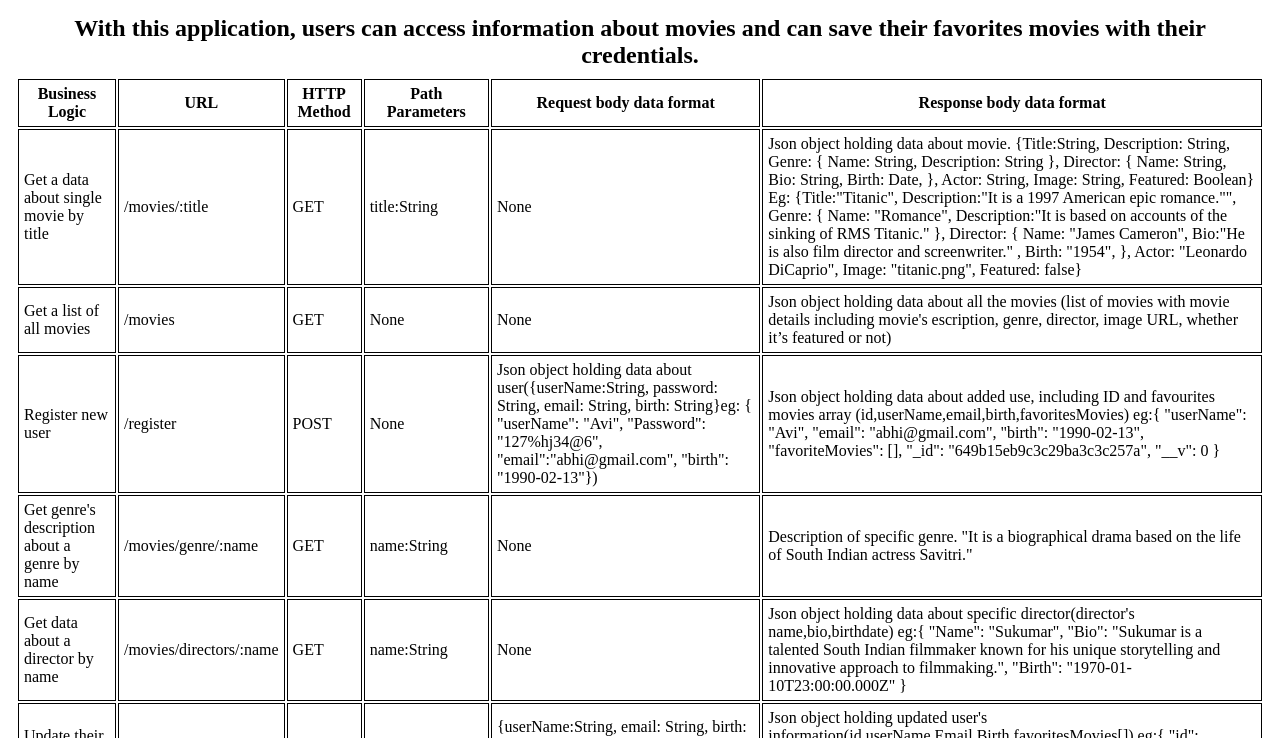
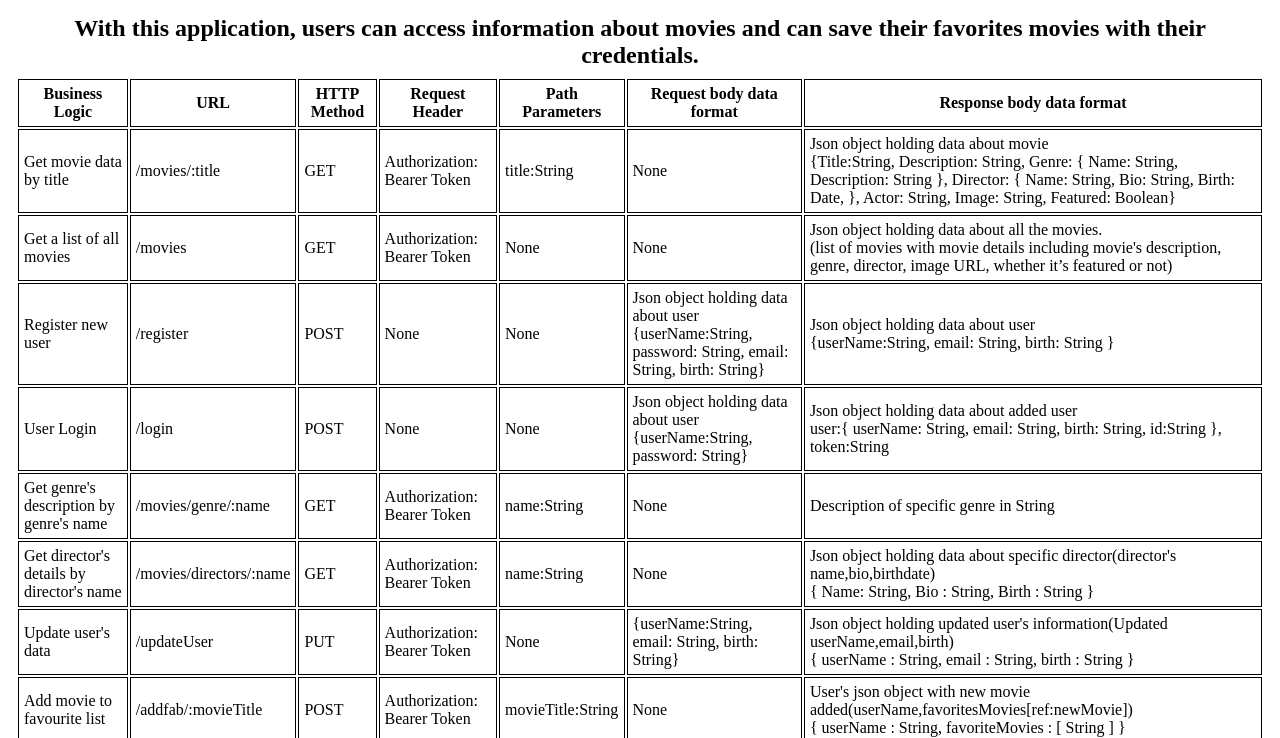
Before and after one commit to sanjushahgupta/flix-api, a website: page public/documentation.html in a window 1280 px wide. Shown: the part 62-800 px from the top of the page. Drawn offline with Linux system fonts and the light colour scheme; files that its build step writes are made by us from their sources.

Commit message:
refactor: description of endpoints

```diff
--- a/public/documentation.html
+++ b/public/documentation.html
@@ -5,7 +5,7 @@
     <meta charset="UTF-8">
     <meta name="viewport" content="width=device-width, initial-scale=1.0">
     <title>documentation.html</title>
-    <link rel="stylesheet" type="text/css" href="styles/style.css">
+    <link rel="stylesheet" type="text/css" href="../styles/style.css">
 </head>
 
 <body>
@@ -19,18 +19,20 @@
             <th>Business Logic</th>
             <th>URL</th>
             <th>HTTP Method</th>
+            <th>Request Header</th>
             <th>Path Parameters</th>
             <th>Request body data format</th>
             <th>Response body data format</th>
         </tr>
 
         <tr>
-            <td>Get a data about single movie by title</td>
+            <td>Get movie data by title</td>
             <td>/movies/:title</td>
             <td>GET</td>
+            <td>Authorization: Bearer Token</td>
             <td>title:String</td>
             <td>None</td>
-            <td>Json object holding data about movie.
+            <td>Json object holding data about movie<br>
                 {Title:String,
                 Description: String,
                 Genre: {
@@ -45,21 +47,6 @@
                 Actor: String,
                 Image: String,
                 Featured: Boolean}<br>
-                Eg: {Title:"Titanic",
-                Description:"It is a 1997 American epic romance."",
-                Genre: {
-                Name: "Romance",
-                Description:"It is based on accounts of the sinking of RMS Titanic."
-                },
-                Director: {
-                Name: "James Cameron",
-                Bio:"He is also film director and screenwriter." ,
-                Birth: "1954",
-                },
-                Actor: "Leonardo DiCaprio",
-                Image: "titanic.png",
-                Featured: false}
-
             </td>
         </tr>
 
@@ -67,10 +54,11 @@
             <td>Get a list of all movies</td>
             <td>/movies</td>
             <td>GET</td>
+            <td>Authorization: Bearer Token</td>
             <td>None</td>
             <td>None</td>
-            <td>Json object holding data about all the movies
-                (list of movies with movie details including movie's escription, genre, director, image URL, whether
+            <td>Json object holding data about all the movies.<br>
+                (list of movies with movie details including movie's description, genre, director, image URL, whether
                 it’s
                 featured or not)</td>
         </tr>
@@ -79,78 +67,92 @@
             <td>/register</td>
             <td>POST</td>
             <td>None</td>
-            <td>Json object holding data about user({userName:String,
+            <td>None</td>
+            <td>Json object holding data about user<br>
+                {userName:String,
                 password: String,
                 email: String,
-                birth: String}eg:
-                { "userName": "Avi", "Password": "127%hj34@6", "email":"abhi@gmail.com", "birth": "1990-02-13"})</td>
-            <td>Json object holding data about added use, including ID and favourites movies array
-                (id,userName,email,birth,favoritesMovies)
-                eg:{
-                "userName": "Avi",
-                "email": "abhi@gmail.com",
-                "birth": "1990-02-13",
-                "favoriteMovies": [],
-                "_id": "649b15eb9c3c29ba3c3c257a",
-                "__v": 0
+                birth: String}</td>
+            <td>Json object holding data about user<br>
+                {userName:String,
+                email: String,
+                birth: String
                 }
             </td>
         </tr>
         <tr>
-            <td>Get genre's description about a genre by name</td>
+            <td>User Login</td>
+            <td>/login</td>
+            <td>POST</td>
+            <td>None</td>
+            <td>None</td>
+            <td>Json object holding data about user<br> {userName:String,
+                password: String}
+            </td>
+            <td>Json object holding data about added user<br>
+                user:{
+                userName: String,
+                email: String,
+                birth: String,
+                id:String
+                },<br>
+                token:String
+            </td>
+        </tr>
+        <tr>
+            <td>Get genre's description by genre's name</td>
             <td>/movies/genre/:name</td>
             <td>GET</td>
+            <td>Authorization: Bearer Token</td>
             <td>name:String</td>
             <td>None</td>
-            <td>Description of specific genre.
-                "It is a biographical drama based on the life of South Indian actress Savitri."</td>
+            <td>Description of specific genre in String</td>
         </tr>
         <tr>
-            <td>Get data about a director by name</td>
+            <td>Get director's details by director's name</td>
             <td>/movies/directors/:name</td>
             <td>GET</td>
+            <td>Authorization: Bearer Token</td>
             <td>name:String</td>
             <td>None</td>
-            <td>Json object holding data about specific director(director's name,bio,birthdate)
-                eg:{
-                "Name": "Sukumar",
-                "Bio": "Sukumar is a talented South Indian filmmaker known for his unique storytelling and innovative
-                approach to filmmaking.",
-                "Birth": "1970-01-10T23:00:00.000Z"
+            <td>Json object holding data about specific director(director's name,bio,birthdate)<br>
+                {
+                Name: String,
+                Bio : String,
+                Birth : String
                 }
             </td>
         </tr>
 
         <tr>
-            <td>Update their user info</td>
-            <td>/updateUser/</td>
+            <td>Update user's data</td>
+            <td>/updateUser</td>
             <td>PUT</td>
+            <td>Authorization: Bearer Token</td>
             <td>None</td>
             <td>{userName:String,
                 email: String,
                 birth: String}
-                eg: { "userName": "Abhir","Birth": "1990-02-13"}</td>
-            <td>Json object holding updated user's information(id,userName,Email,Birth,favoritesMovies[])
-                eg:{
-                "id": "649b15da9c3c29ba3c3c2577",
-                "userName": "Abhir",
-                "email": "abhi@gmail.com",
-                "birth": "1990-02-13",
-                "favoriteMovies": [],
-                "__v": 0
-                }.</td>
+            </td>
+            <td>Json object holding updated user's information(Updated userName,email,birth)<br>
+                {
+                userName : String,
+                email : String,
+                birth : String
+                }</td>
         </tr>
         <tr>
             <td>Add movie to favourite list</td>
             <td>/addfab/:movieTitle</td>
             <td>POST</td>
+            <td>Authorization: Bearer Token</td>
             <td>movieTitle:String</td>
             <td>None</td>
-            <td>User's json object with new movie added(userName,favoritesMovies[ref:newMovie])
-                eg: {
-                "userName": "Abhir",
-                "favoriteMovies": [
-                "64996bafcfb9285bf3b083fb",
+            <td>User's json object with new movie added(userName,favoritesMovies[ref:newMovie])<br>
+                {
+                userName : String,
+                favoriteMovies : [
+                String
                 ]
                 }
             </td>
@@ -159,22 +161,21 @@
             <td>Remove movie from favourite list</td>
             <td>/deletefab/:movieTitle</td>
             <td>DELETE</td>
+            <td>Authorization: Bearer Token</td>
             <td>movieTitle:String</td>
             <td>None</td>
             <td>User's json object without requested
-                movie i.e(userName,favoritesMovies[ref])
+                movie i.e(userName,favoritesMovies[])<br>
                 {
-                "userName": "Abhir",
-                "favoriteMovies": [
-                "64996bafcfb9285bf3b083fb",
-                "64996967cfb9285bf3b083f8"
-                ]
+                userName : String,
+                favoriteMovies : []
                 }</td>
         </tr>
         <tr>
             <td>Deregister existing user</td>
             <td>/deleteUser</td>
             <td>DELETE</td>
+            <td>Authorization: Bearer Token</td>
             <td>None</td>
             <td>None</td>
             <td>Text message indicating a requested account has been removed.
```
